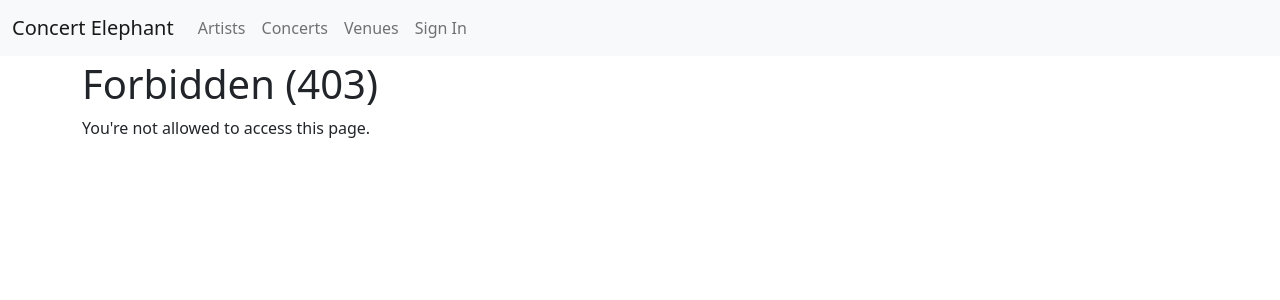
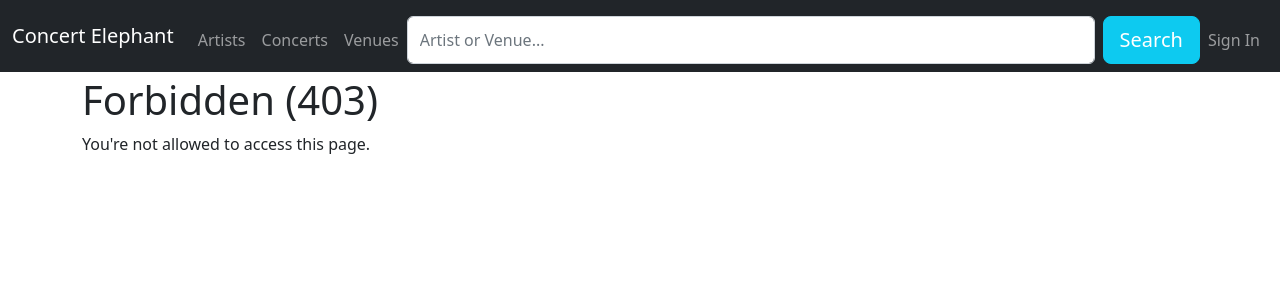
Before and after one commit to soehlert/concert-elephant, a Django app: template concert_elephant/templates/403.html in a window 1280 px wide. Shown: the top 300 px of the page. Run offline with Django 4.2, Linux system fonts and the light colour scheme; the template is opened without the code that fills it, so the values that code supplies are empty; some libraries are stand-ins or nearby versions.

Commit message:
style(djlint): ran djlint

```diff
--- a/concert_elephant/templates/base.html
+++ b/concert_elephant/templates/base.html
@@ -48,56 +48,7 @@
     {% endblock javascript %}
   </head>
   <body>
-    <div class="mb-1">
-      <nav class="navbar navbar-expand-md navbar-light bg-light">
-        <div class="container-fluid">
-          <button class="navbar-toggler navbar-toggler-right"
-                  type="button"
-                  data-bs-toggle="collapse"
-                  data-bs-target="#navbarSupportedContent"
-                  aria-controls="navbarSupportedContent"
-                  aria-expanded="false"
-                  aria-label="Toggle navigation">
-            <span class="navbar-toggler-icon"></span>
-          </button>
-          <a class="navbar-brand" href="{% url 'concerts:home' %}">Concert Elephant<span class="visually-hidden">(current)</span></a>
-          <div class="collapse navbar-collapse" id="navbarSupportedContent">
-            <ul class="navbar-nav mr-auto">
-              <li class="nav-item">
-                <a class="nav-link" href="{% url 'concerts:artist-list' %}">Artists</a>
-              </li>
-              <li class="nav-item">
-                <a class="nav-link" href="{% url 'concerts:concert-list' %}">Concerts</a>
-              </li>
-              <li class="nav-item">
-                <a class="nav-link" href="{% url 'concerts:venue-list' %}">Venues</a>
-              </li>
-              {% if request.user.is_authenticated %}
-                <li class="nav-item">
-                  <a class="nav-link"
-                     href="{% url 'users:detail' request.user.username %}">{% translate "My Profile" %}</a>
-                </li>
-                <li class="nav-item">
-                  {# URL provided by django-allauth/account/urls.py #}
-                  <a class="nav-link" href="{% url 'account_logout' %}">{% translate "Sign Out" %}</a>
-                </li>
-              {% else %}
-                {% if ACCOUNT_ALLOW_REGISTRATION %}
-                  <li class="nav-item">
-                    {# URL provided by django-allauth/account/urls.py #}
-                    <a id="sign-up-link" class="nav-link" href="{% url 'account_signup' %}">{% translate "Sign Up" %}</a>
-                  </li>
-                {% endif %}
-                <li class="nav-item">
-                  {# URL provided by django-allauth/account/urls.py #}
-                  <a id="log-in-link" class="nav-link" href="{% url 'account_login' %}">{% translate "Sign In" %}</a>
-                </li>
-              {% endif %}
-            </ul>
-          </div>
-        </div>
-      </nav>
-    </div>
+    {% include 'navbar.html' %}
     <div class="container">
       {% if messages %}
         {% for message in messages %}
--- /dev/null
+++ b/concert_elephant/templates/navbar.html
@@ -0,0 +1,63 @@
+{% load static i18n %}
+
+<div class="mb-1">
+  <nav class="navbar sticky-top navbar-expand-md navbar-dark justify-content-between bg-dark">
+    <div class="container-fluid">
+      <a class="navbar-brand" href="{% url 'concerts:home' %}">Concert Elephant<span class="visually-hidden">(current)</span></a>
+      <button class="navbar-toggler navbar-toggler-right"
+              type="button"
+              data-bs-toggle="collapse"
+              data-bs-target="#navbarSupportedContent"
+              aria-controls="navbarSupportedContent"
+              aria-expanded="false"
+              aria-label="Toggle navigation">
+        <span class="navbar-toggler-icon"></span>
+      </button>
+      <div class="collapse navbar-collapse" id="navbarSupportedContent">
+        <ul class="navbar-nav mr-auto text-nowrap">
+          <li class="nav-item d-inline mt-2">
+            <a class="nav-link" href="{% url 'concerts:artist-list' %}">Artists</a>
+          </li>
+          <li class="nav-item d-inline mt-2">
+            <a class="nav-link" href="{% url 'concerts:concert-list' %}">Concerts</a>
+          </li>
+          <li class="nav-item d-inline mt-2">
+            <a class="nav-link" href="{% url 'concerts:venue-list' %}">Venues</a>
+          </li>
+        </ul>
+        <form class="d-flex w-100 mt-2 d-inline" action="{% url 'concerts:main_search' %} method="POST">
+          {% csrf_token %}
+          <input class="form-control pl-2 me-2"
+                 type="search"
+                 placeholder="Artist or Venue..."
+                 name="search_query" />
+          <button type="submit"
+                  class="btn btn-info btn-lg btn-block text-white btn-search">Search</button>
+        </form>
+        <ul class="navbar-nav ml-auto text-nowrap">
+          {% if request.user.is_authenticated %}
+            <li class="nav-item d-inline mt-2">
+              <a class="nav-link"
+                 href="{% url 'users:detail' request.user.username %}">{% translate "My Profile" %}</a>
+            </li>
+            <li class="nav-item d-inline mt-2">
+              {# URL provided by django-allauth/account/urls.py #}
+              <a class="nav-link" href="{% url 'account_logout' %}">{% translate "Sign Out" %}</a>
+            </li>
+          {% else %}
+            {% if ACCOUNT_ALLOW_REGISTRATION %}
+              <li class="nav-item d-inline mt-2">
+                {# URL provided by django-allauth/account/urls.py #}
+                <a id="sign-up-link" class="nav-link" href="{% url 'account_signup' %}">{% translate "Sign Up" %}</a>
+              </li>
+            {% endif %}
+            <li class="nav-item d-inline mt-2">
+              {# URL provided by django-allauth/account/urls.py #}
+              <a id="log-in-link" class="nav-link" href="{% url 'account_login' %}">{% translate "Sign In" %}</a>
+            </li>
+          {% endif %}
+        </ul>
+      </div>
+    </div>
+  </nav>
+</div>
--- a/concerts/urls.py
+++ b/concerts/urls.py
@@ -7,6 +7,7 @@ app_name = "route_manager"
 
 urlpatterns = [
     path("", views.home_page, name="home"),
+    path("search/", views.main_search, name="main_search"),
     # Artists
     path(
         "artist-autocomplete/",
```
Also changed, not shown: concert_elephant/templates/main_search.html (added, +10 -0 lines), concerts/views.py (+16 -0 lines).
